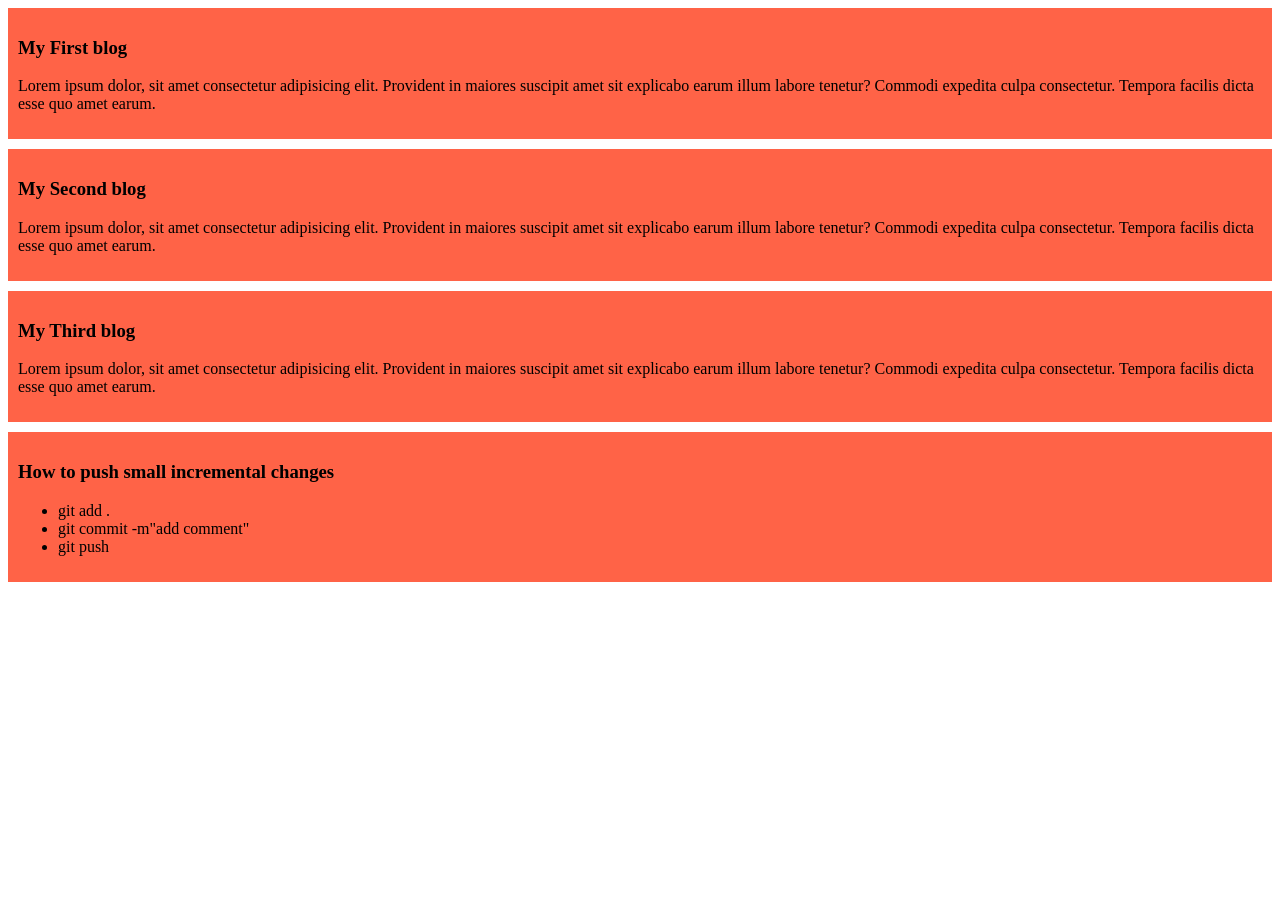
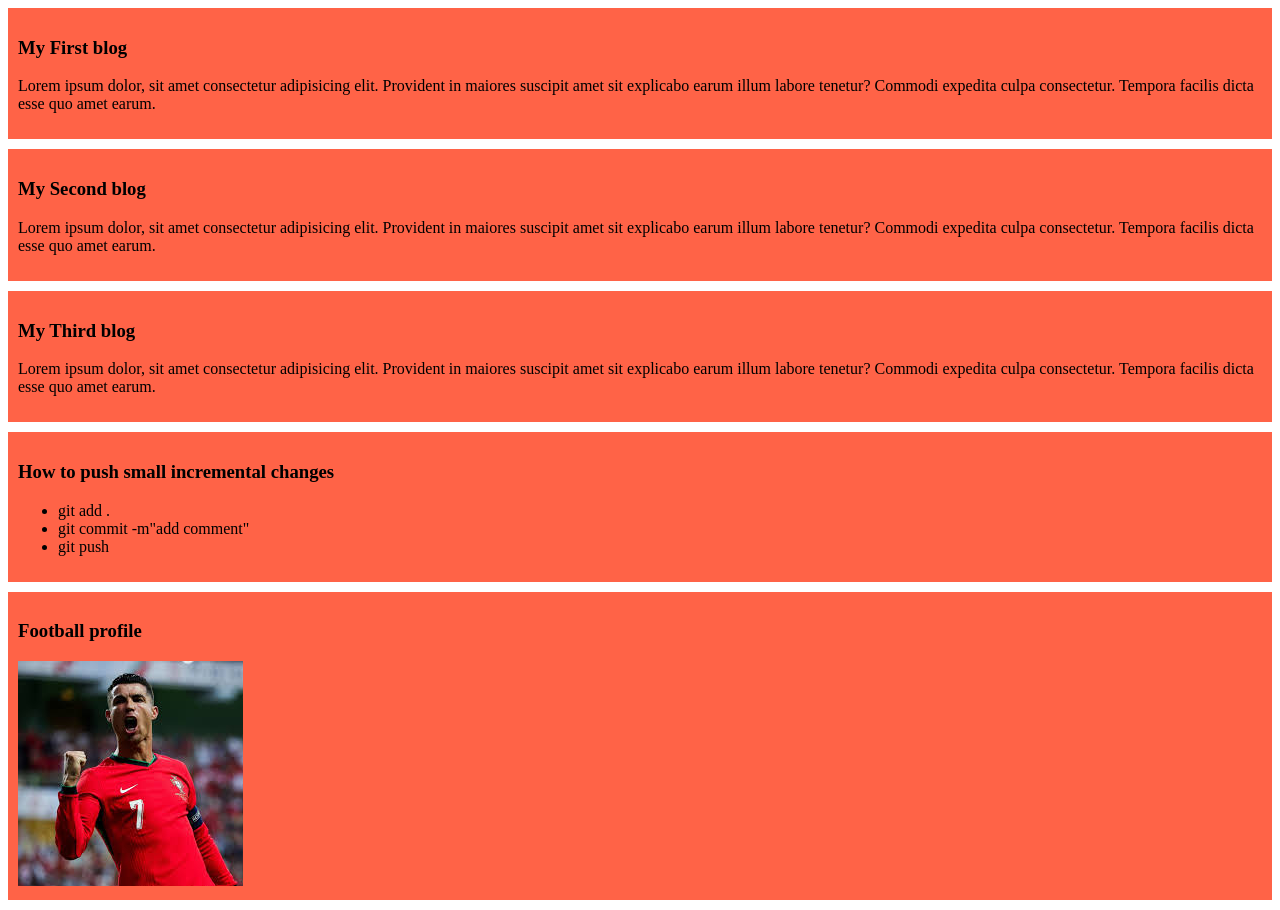
Before and after one commit to Shuprov/test-repo, a plain HTML site: page index.html in a window 1280 px wide. Before the commit the page ends 800 px from the top, so only its background shows below. Drawn offline with Linux system fonts and the light colour scheme.

Commit message:
added football profile

```diff
--- a/index.html
+++ b/index.html
@@ -35,6 +35,10 @@
             <li>git push</li>
         </ul>
     </div>
+    <div>
+        <h3>Football profile</h3>
+        <img src="images/ronaldo.jpg" alt="photo of ronaldo">
+    </div>
 </body>
 
 </html>
```
Also changed, not shown: images/ronaldo.jpg (added).
